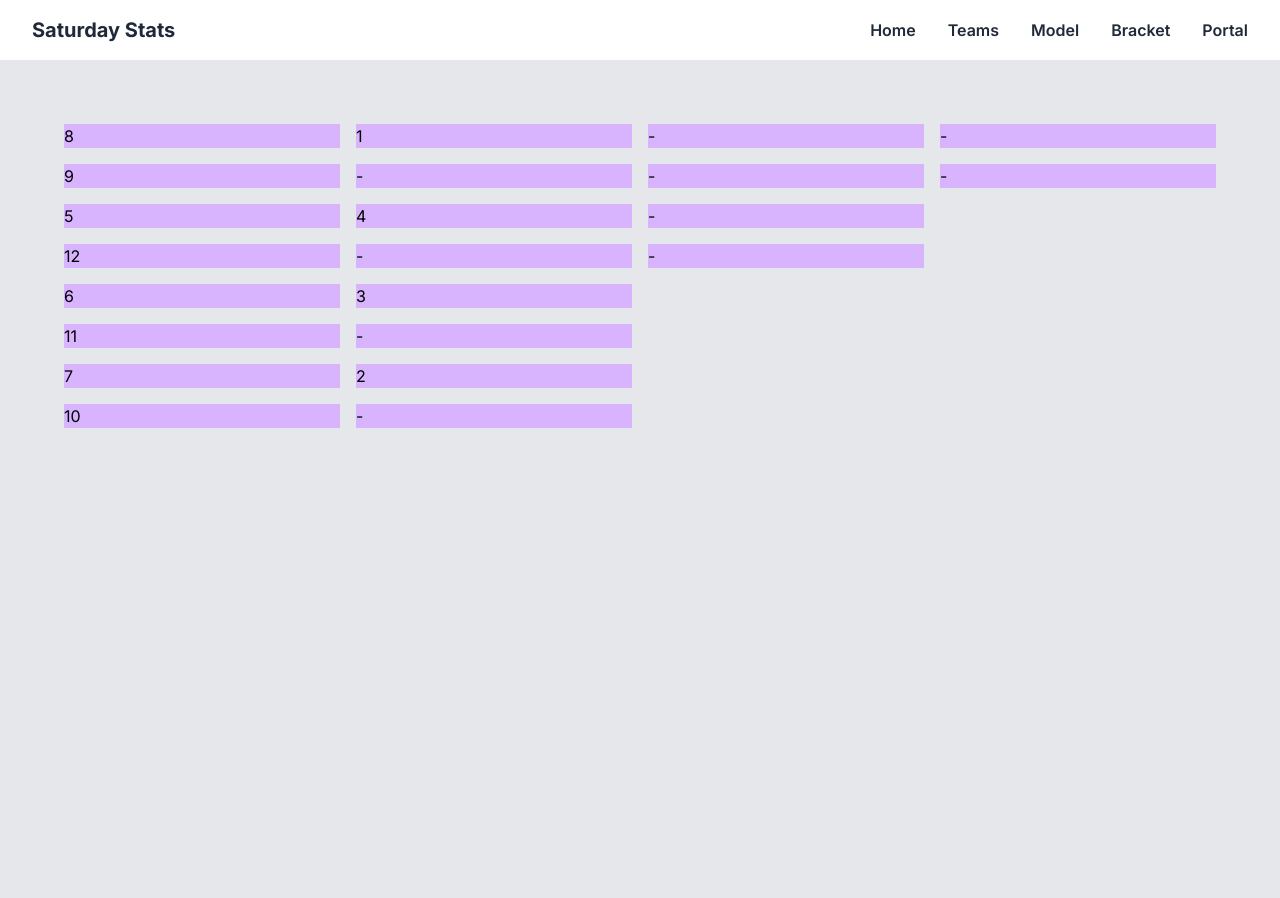
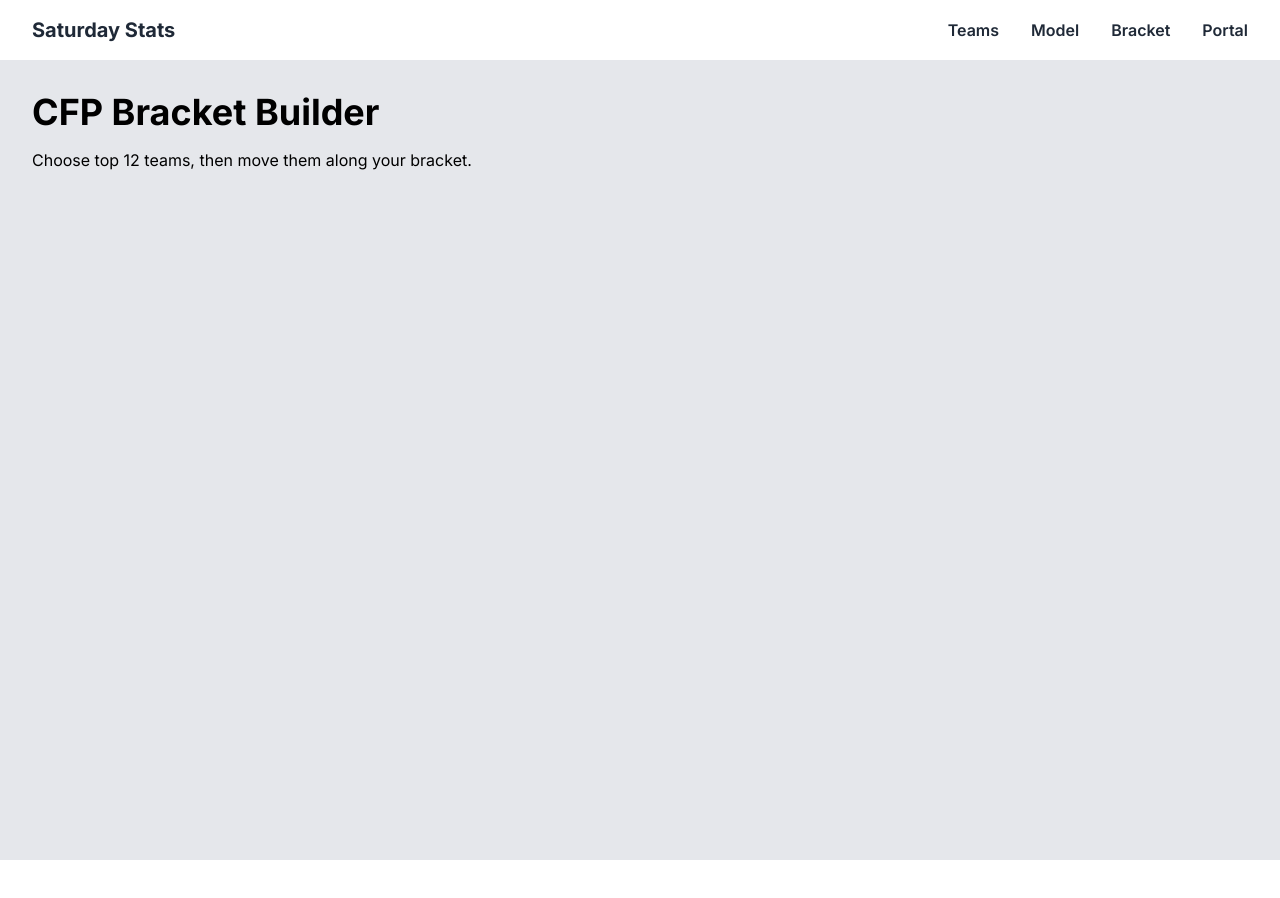
Before and after one commit to hwyatt/the-best-cfb-model, a Next.js app: page /bracket in a window 1280 px wide. Shown: the top 898 px of the page. After the commit the page ends 860 px from the top, so only its background shows below. Built offline with nearby package versions, Linux system fonts and the light colour scheme.

Commit message:
nav work

```diff
--- /dev/null
+++ b/src/app/api/portal/route.ts
@@ -0,0 +1,28 @@
+import { NextResponse } from "next/server";
+
+const BASE_URL = "https://api.collegefootballdata.com";
+const BEARER_TOKEN =
+  "8474sJ42lQEtgWGBYsru+i6Ltl9k05P+Ohf/ZccNOMc7xow9G409Cm2QxLbJxyaw";
+const PORTAL = "/player/portal";
+
+export async function GET(request: any) {
+  const yearQS = request.nextUrl.searchParams.get(["year"]);
+  const ENDPOINT = `${BASE_URL}${PORTAL}${yearQS && `?year=${yearQS}`}`;
+  try {
+    const res = await fetch(ENDPOINT, {
+      headers: {
+        Authorization: `Bearer ${BEARER_TOKEN}`,
+      },
+    });
+
+    if (!res.ok) {
+      throw new Error("Failed to fetch data");
+    }
+
+    const json = await res.json();
+
+    return NextResponse.json(json, { status: 200 });
+  } catch (err) {
+    console.log(err);
+  }
+}
--- a/src/app/bracket/page.tsx
+++ b/src/app/bracket/page.tsx
@@ -1,37 +1,45 @@
 export default async function Bracket() {
+  // return (
+  //   <div className="flex min-h-screen flex-col items-center justify-between p-8 bg-gray-200">
+  //     <div className="grid md:grid-cols-4 w-full gap-4">
+  //       <div className="flex flex-col gap-4">
+  //         <div className="bg-purple-300">8</div>
+  //         <div className="bg-purple-300">9</div>
+  //         <div className="bg-purple-300">5</div>
+  //         <div className="bg-purple-300">12</div>
+  //         <div className="bg-purple-300">6</div>
+  //         <div className="bg-purple-300">11</div>
+  //         <div className="bg-purple-300">7</div>
+  //         <div className="bg-purple-300">10</div>
+  //       </div>
+  //       <div className="flex flex-col gap-4">
+  //         <div className="bg-purple-300">1</div>
+  //         <div className="bg-purple-300">-</div>
+  //         <div className="bg-purple-300">4</div>
+  //         <div className="bg-purple-300">-</div>
+  //         <div className="bg-purple-300">3</div>
+  //         <div className="bg-purple-300">-</div>
+  //         <div className="bg-purple-300">2</div>
+  //         <div className="bg-purple-300">-</div>
+  //       </div>
+  //       <div className="flex flex-col gap-4">
+  //         <div className="bg-purple-300">-</div>
+  //         <div className="bg-purple-300">-</div>
+  //         <div className="bg-purple-300">-</div>
+  //         <div className="bg-purple-300">-</div>
+  //       </div>
+  //       <div className="flex flex-col gap-4">
+  //         <div className="bg-purple-300">-</div>
+  //         <div className="bg-purple-300">-</div>
+  //       </div>
+  //     </div>
+  //   </div>
+  // );
   return (
-    <div className="flex min-h-screen flex-col items-center justify-between p-8 bg-gray-200">
-      <div className="grid md:grid-cols-4 w-full gap-4">
-        <div className="flex flex-col gap-4">
-          <div className="bg-purple-300">8</div>
-          <div className="bg-purple-300">9</div>
-          <div className="bg-purple-300">5</div>
-          <div className="bg-purple-300">12</div>
-          <div className="bg-purple-300">6</div>
-          <div className="bg-purple-300">11</div>
-          <div className="bg-purple-300">7</div>
-          <div className="bg-purple-300">10</div>
-        </div>
-        <div className="flex flex-col gap-4">
-          <div className="bg-purple-300">1</div>
-          <div className="bg-purple-300">-</div>
-          <div className="bg-purple-300">4</div>
-          <div className="bg-purple-300">-</div>
-          <div className="bg-purple-300">3</div>
-          <div className="bg-purple-300">-</div>
-          <div className="bg-purple-300">2</div>
-          <div className="bg-purple-300">-</div>
-        </div>
-        <div className="flex flex-col gap-4">
-          <div className="bg-purple-300">-</div>
-          <div className="bg-purple-300">-</div>
-          <div className="bg-purple-300">-</div>
-          <div className="bg-purple-300">-</div>
-        </div>
-        <div className="flex flex-col gap-4">
-          <div className="bg-purple-300">-</div>
-          <div className="bg-purple-300">-</div>
-        </div>
+    <div className="flex flex-col gap-8">
+      <div className="flex flex-col gap-4">
+        <h1 className="text-4xl font-bold">CFP Bracket Builder</h1>
+        <p>Choose top 12 teams, then move them along your bracket.</p>
       </div>
     </div>
   );
--- a/src/app/compare/page.tsx
+++ b/src/app/compare/page.tsx
@@ -224,7 +224,7 @@ const Compare = () => {
   return (
     <div className="flex flex-col gap-8">
       <div className="flex flex-col gap-4">
-        <h1 className="text-4xl font-bold">Simulate Game</h1>
+        <h1 className="text-4xl font-bold">Game Simulation Model</h1>
         <p>Simulate a game between any two teams from any two seasons.</p>
       </div>
       {teams.length > 0 && (
--- a/src/app/components/Navbar.tsx
+++ b/src/app/components/Navbar.tsx
@@ -15,26 +15,25 @@ const Navbar = () => {
         className="container mx-auto flex justify-between items-center w-full"
         style={{ maxWidth: "1312px" }}
       >
-        <div className="text-gray-800 font-bold text-xl">Saturday Stats</div>
+        <div className="text-gray-800 font-bold text-xl">
+          <a href="/">Saturday Stats</a>
+        </div>
         <div className="md:hidden">
           <button onClick={toggleMenu}>
             <FaBars className="font-semibold text-gray-800 text-2xl" />
           </button>
         </div>
         <div className={`md:flex md:gap-8 ${isOpen ? "block" : "hidden"}`}>
-          <a href="/" className="font-semibold text-gray-800">
-            Home
-          </a>
           <a href="/teams" className="font-semibold text-gray-800">
             Teams
           </a>
           <a href="/compare" className="font-semibold text-gray-800">
             Model
           </a>
-          <a href="#" className="font-semibold text-gray-800">
+          <a href="/bracket" className="font-semibold text-gray-800">
             Bracket
           </a>
-          <a href="#" className="font-semibold text-gray-800">
+          <a href="/portal" className="font-semibold text-gray-800">
             Portal
           </a>
         </div>
--- a/src/app/portal/page.tsx
+++ b/src/app/portal/page.tsx
@@ -1,3 +1,25 @@
+"use client";
+import { useState } from "react";
+
 export default function Portal() {
-  return <div>Hello 123</div>;
+  const [data, setData] = useState([]);
+  const [year, setYear] = useState();
+
+  const handleGetData = async () => {
+    const getPortal = await fetch(`/api/portal${year && `?year=${year}`}`);
+    const portalData = await getPortal.json();
+    setData(portalData);
+  };
+
+  return (
+    <div className="flex flex-col gap-8">
+      <div className="flex flex-col gap-4">
+        <h1 className="text-4xl font-bold">Transfer Portal</h1>
+        <p>
+          Search through the Transfer Portal and sort/filter based on all kinds
+          of data.
+        </p>
+      </div>
+    </div>
+  );
 }
```
